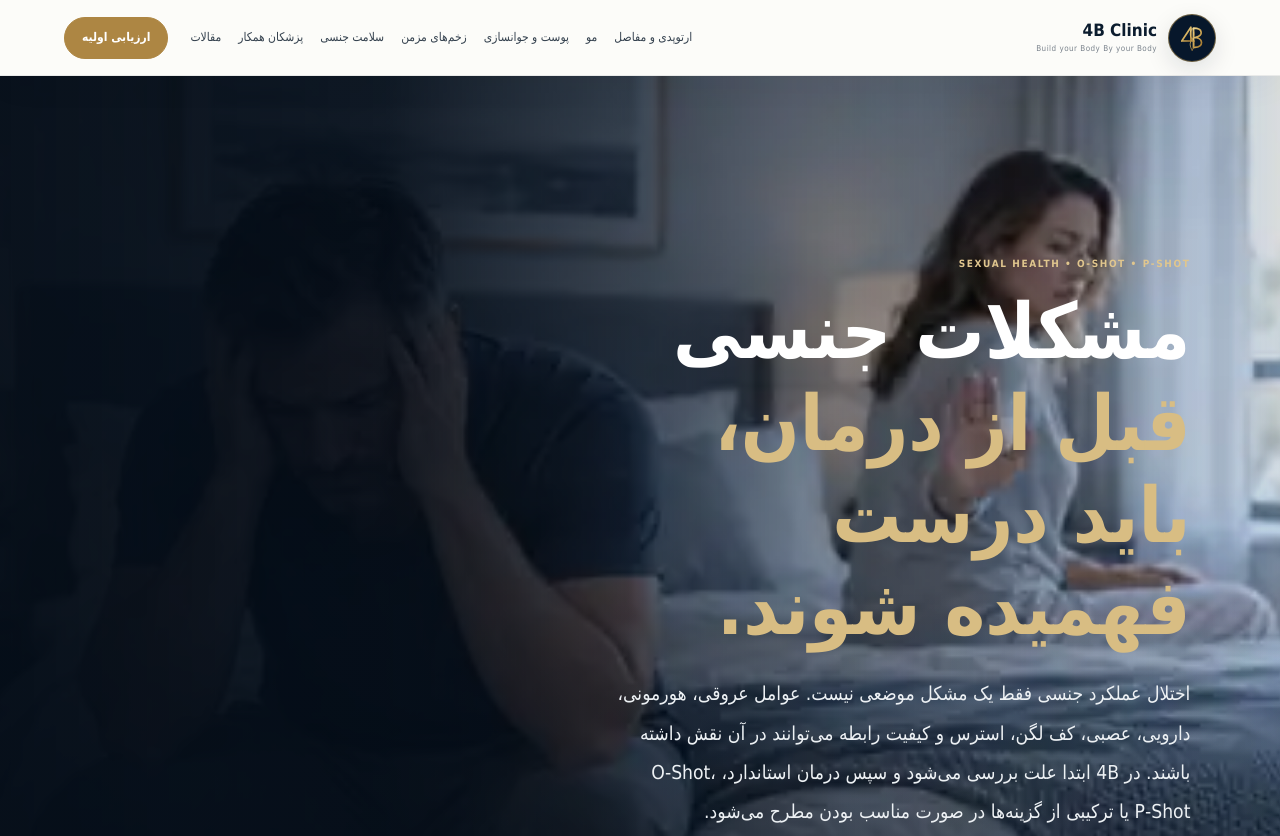
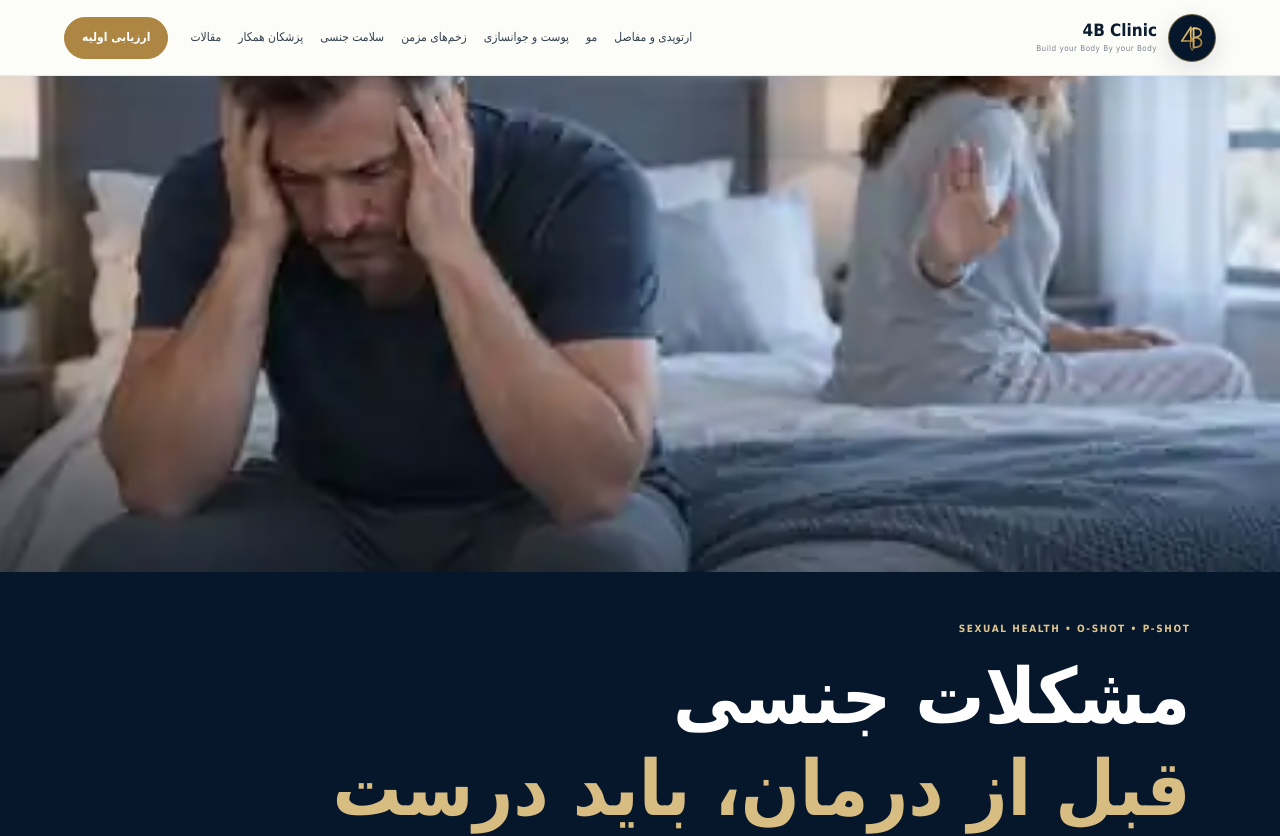
Before and after one commit to kianariai-alt/4B-Clinic-Web, a SvelteKit app: page /sexual-health in a window 1280 px wide. Shown: the top 836 px of the page. Built offline with nearby package versions, Linux system fonts and the light colour scheme.

Commit message:
fix: preserve sexual health hero photo framing

```diff
--- a/src/routes/sexual-health/+page.svelte
+++ b/src/routes/sexual-health/+page.svelte
@@ -158,12 +158,12 @@
 
 <style>
   .eyebrow{font-size:10px;letter-spacing:.16em;color:#a98039;font-weight:900}.eyebrow.light{color:#e0c68e}
-  .sex-hero{position:relative;min-height:clamp(620px,80vh,880px);display:flex;align-items:flex-end;overflow:hidden;background:#07172b;color:#fff}
-  .sex-hero>img{position:absolute;inset:0;width:100%;height:100%;object-fit:cover;object-position:center 48%;transform:scale(1.01)}
-  .sex-hero__shade{position:absolute;inset:0;background:linear-gradient(90deg,rgba(4,13,24,.97) 0%,rgba(4,13,24,.9) 30%,rgba(4,13,24,.48) 62%,rgba(4,13,24,.12) 100%),linear-gradient(0deg,rgba(4,13,24,.68),transparent 48%)}
-  .sex-hero__inner{position:relative;z-index:2;width:min(100%,1400px);margin:0 auto;padding:clamp(120px,14vw,180px) clamp(22px,7vw,110px) clamp(56px,8vw,96px);max-width:760px;margin-left:auto;margin-right:0}
-  .sex-hero h1{font-size:clamp(42px,6vw,84px);line-height:1.2;margin:12px 0 20px}.sex-hero h1 span{color:#d8bd83}
-  .sex-hero p{font-size:clamp(16px,1.5vw,20px);line-height:2.05;color:#edf1f4;margin:0}
+  .sex-hero{position:relative;overflow:hidden;background:#07172b;color:#fff;padding-top:min(62vh,650px)}
+  .sex-hero>img{position:absolute;top:0;left:0;width:100%;height:min(62vh,650px);object-fit:cover;object-position:center 48%}
+  .sex-hero__shade{position:absolute;top:0;left:0;right:0;height:min(62vh,650px);background:linear-gradient(0deg,rgba(4,13,24,.5) 0%,rgba(4,13,24,.05) 36%,rgba(4,13,24,.03) 100%)}
+  .sex-hero__inner{position:relative;z-index:2;width:min(100%,1400px);margin:0 auto;padding:48px clamp(22px,7vw,110px) 70px}
+  .sex-hero h1{font-size:clamp(42px,6vw,82px);line-height:1.2;margin:12px 0 20px;max-width:1050px}.sex-hero h1 span{color:#d8bd83}
+  .sex-hero p{font-size:clamp(16px,1.5vw,20px);line-height:2.05;color:#edf1f4;margin:0;max-width:940px}
   .hero-actions{display:flex;gap:10px;flex-wrap:wrap;margin-top:28px}.primary-action,.secondary-action{display:inline-flex;align-items:center;justify-content:center;min-height:49px;padding:10px 21px;border-radius:999px;font-weight:900;font-size:13px}.primary-action{background:#bd9650;color:#fff;border:1px solid #bd9650}.secondary-action{border:1px solid rgba(255,255,255,.38);color:#fff;background:rgba(255,255,255,.07)}
   .hero-badges{display:flex;gap:7px;flex-wrap:wrap;margin-top:30px}.hero-badges span{font-size:10px;border:1px solid rgba(255,255,255,.2);padding:5px 10px;border-radius:999px;color:#e5e9ee}
   .providers,.shots-section,.problems-section,.pathway-section,.evidence-note,.privacy-note,.final-cta{padding:clamp(64px,8vw,112px) clamp(20px,7vw,110px)}
@@ -177,6 +177,6 @@
   .privacy-note{display:grid;grid-template-columns:1fr 1fr;gap:70px;background:#fff;align-items:start}.privacy-note p{margin:0;color:#626f79;line-height:2;font-size:17px}
   .final-cta{background:linear-gradient(135deg,#0b2645,#061321);color:#fff;display:flex;justify-content:space-between;align-items:end;gap:40px}.final-cta p{color:#c5ced7;max-width:820px;line-height:2}.final-cta .primary-action{flex:none}
   @media(max-width:1100px){.problem-grid{grid-template-columns:repeat(2,1fr)}}
-  @media(max-width:900px){.providers,.shot-grid,.section-head,.pathway-section,.privacy-note{grid-template-columns:1fr;gap:24px}.final-cta{flex-direction:column;align-items:flex-start}.sex-hero__shade{background:linear-gradient(0deg,rgba(4,13,24,.96) 0%,rgba(4,13,24,.73) 48%,rgba(4,13,24,.14) 100%)}.sex-hero__inner{max-width:none;margin:0;padding:130px 24px 52px}}
-  @media(max-width:640px){.sex-hero{min-height:760px}.sex-hero>img{object-position:62% center}.sex-hero h1{font-size:42px}.sex-hero p{font-size:15px}.hero-actions{flex-direction:column}.primary-action,.secondary-action{width:100%}.problem-grid{grid-template-columns:1fr}.problem-grid article{min-height:auto}.shot-card{padding:24px}.providers article{padding:24px}.evidence-note{grid-template-columns:1fr}.note-mark{width:72px;height:72px}.final-cta .primary-action{width:100%}}
+  @media(max-width:900px){.providers,.shot-grid,.section-head,.pathway-section,.privacy-note{grid-template-columns:1fr;gap:24px}.final-cta{flex-direction:column;align-items:flex-start}}
+  @media(max-width:640px){.sex-hero{padding-top:75vw}.sex-hero>img,.sex-hero__shade{height:75vw}.sex-hero>img{object-position:center center}.sex-hero__inner{padding:34px 20px 44px}.sex-hero h1{font-size:42px}.sex-hero p{font-size:15px}.hero-actions{flex-direction:column}.primary-action,.secondary-action{width:100%}.problem-grid{grid-template-columns:1fr}.problem-grid article{min-height:auto}.shot-card{padding:24px}.providers article{padding:24px}.evidence-note{grid-template-columns:1fr}.note-mark{width:72px;height:72px}.final-cta .primary-action{width:100%}}
 </style>
```
